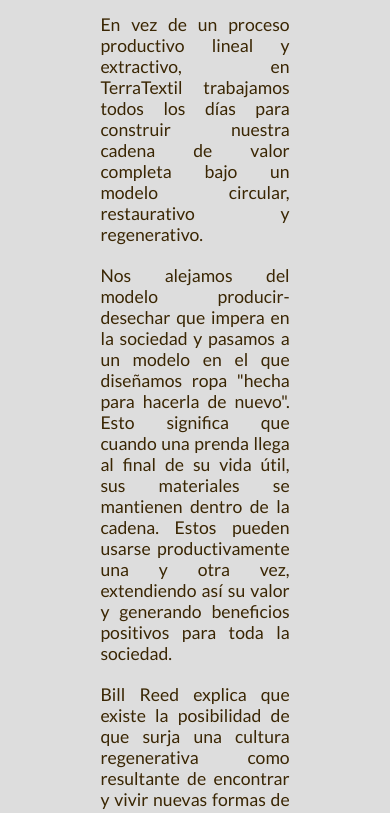
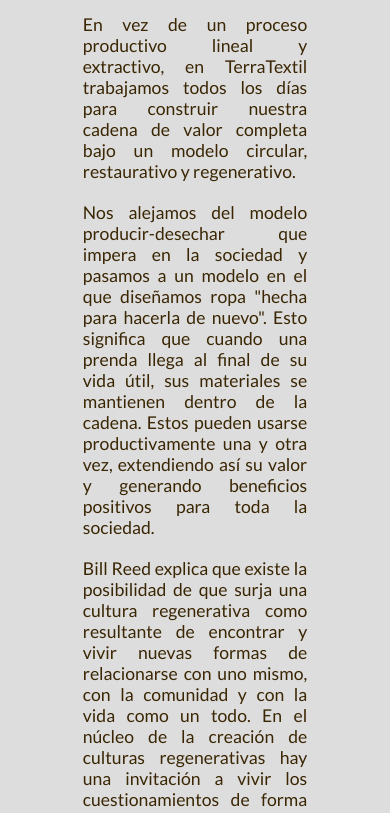
Before and after one commit to fedeolivera93/TerraTextil, a plain HTML site: page produccion.html in a window 390 px wide. Shown: the part 573-1386 px from the top of the page. Drawn offline with nearby package versions, Linux system fonts and the light colour scheme.

Commit message:
Update produccion.css

```diff
--- a/css/produccion.css
+++ b/css/produccion.css
@@ -117,7 +117,7 @@
 
 @media screen and (max-width: 720px) {
     .main-produccion{
-        margin: auto 4em;
+        margin: auto 3em;
     }
     .header{
         position: relative;
```
